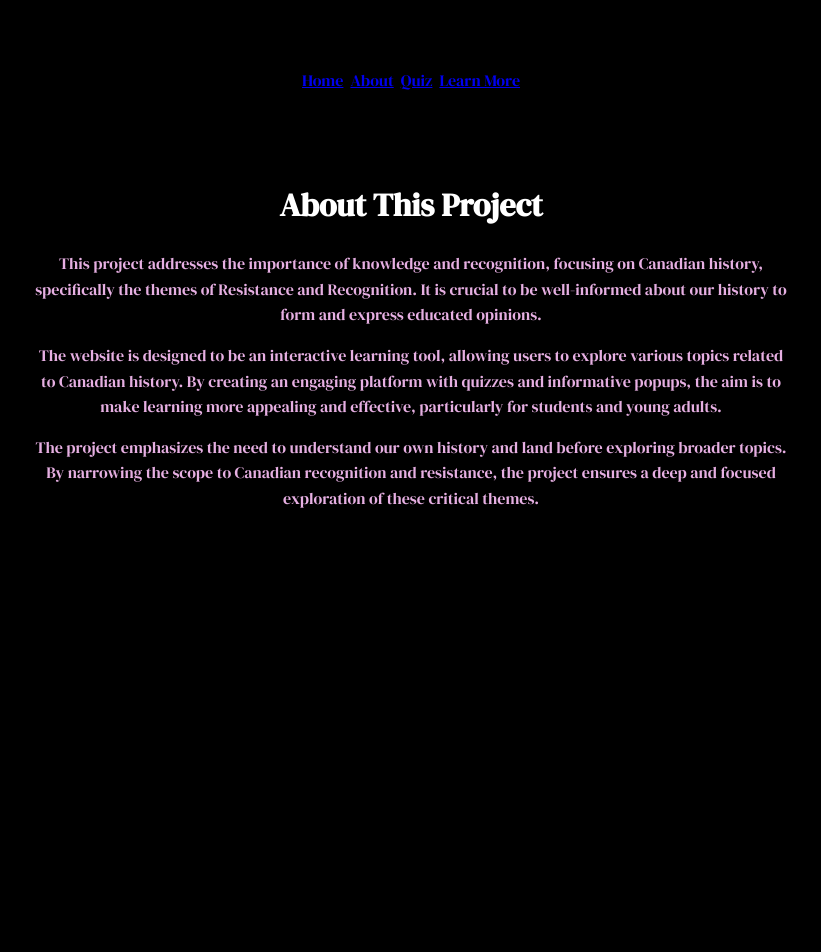
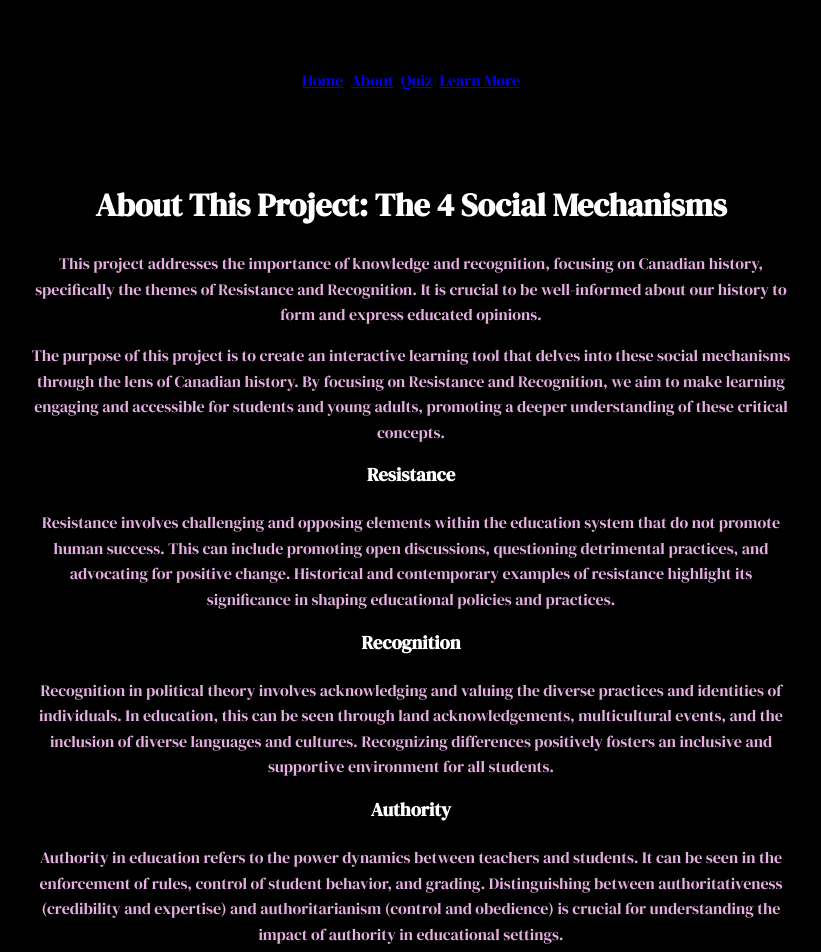
Before and after one commit to ssiddiqi0/SocialMechanisms, a React (Create React App) app: page /About in a window 1280 px wide. Shown: the top 952 px of the page, without its empty margins (229-1050 px from the left). Before the commit the page ends 800 px from the top, so only its background shows below. Built offline with nearby package versions, Linux system fonts and the light colour scheme.

Commit message:
about page added

```diff
--- a/src/App.css
+++ b/src/App.css
@@ -300,6 +300,8 @@ img {
   font-size: 1em;
 }
 
+
+/* About CSS */
 .about-container {
   max-width: 800px;
   margin: 0 auto;
@@ -314,7 +316,16 @@ img {
   color: #ffffff;
   margin-bottom: 20px;
 }
-
+.about-container h2 {
+  text-align: center;
+  color: #ffffff;
+  margin-bottom: 20px;
+}
+.about-container h3 {
+  text-align: center;
+  color: #ffffff;
+  margin-bottom: 20px;
+}
 .about-container p {
   margin-bottom: 15px;
 }
--- a/src/pages/about.js
+++ b/src/pages/about.js
@@ -3,16 +3,34 @@ import React from 'react';
 const About = () => {
   return (
     <div className="about-container">
-      <h1>About This Project</h1>
+      <h1>About This Project: The 4 Social Mechanisms</h1>
       <p>
         This project addresses the importance of knowledge and recognition, focusing on Canadian history, specifically the themes of Resistance and Recognition. It is crucial to be well-informed about our history to form and express educated opinions.
       </p>
-      <p>
-        The website is designed to be an interactive learning tool, allowing users to explore various topics related to Canadian history. By creating an engaging platform with quizzes and informative popups, the aim is to make learning more appealing and effective, particularly for students and young adults.
-      </p>
-      <p>
-        The project emphasizes the need to understand our own history and land before exploring broader topics. By narrowing the scope to Canadian recognition and resistance, the project ensures a deep and focused exploration of these critical themes.
-      </p>
+      <p>The purpose of this project is to create an interactive learning tool that delves into these social mechanisms through the lens of Canadian history. By focusing on Resistance and Recognition, we aim to make learning engaging and accessible for students and young adults, promoting a deeper understanding of these critical concepts.</p>
+
+      <div className="mechanism">
+        <h3>Resistance</h3>
+        <p>Resistance involves challenging and opposing elements within the education system that do not promote human success. This can include promoting open discussions, questioning detrimental practices, and advocating for positive change. Historical and contemporary examples of resistance highlight its significance in shaping educational policies and practices.</p>
+      </div>
+
+      <div className="mechanism">
+        <h3>Recognition</h3>
+        <p>Recognition in political theory involves acknowledging and valuing the diverse practices and identities of individuals. In education, this can be seen through land acknowledgements, multicultural events, and the inclusion of diverse languages and cultures. Recognizing differences positively fosters an inclusive and supportive environment for all students.</p>
+      </div>
+
+      <div className="mechanism">
+        <h3>Authority</h3>
+        <p>Authority in education refers to the power dynamics between teachers and students. It can be seen in the enforcement of rules, control of student behavior, and grading. Distinguishing between authoritativeness (credibility and expertise) and authoritarianism (control and obedience) is crucial for understanding the impact of authority in educational settings.</p>
+      </div>
+
+      <div className="mechanism">
+
+        <h3>Reproduction</h3>
+        <p>Reproduction suggests that schools tend to reproduce what is happening in society at large. Examples include language development among youth, age-based differentiation, workforce preparation, gender norms, and societal stereotypes. Understanding this mechanism helps us see how education systems mirror societal structures and values.</p>
+      </div>
+
+
     </div>
   );
 };
--- a/src/pages/learnmore.js
+++ b/src/pages/learnmore.js
@@ -86,6 +86,15 @@ const LearnMore = () => {
         </div>
     </div>
     <div className="collapsible">
+        <button className="collapsible-btn" onClick={() => handleToggle(9)}>
+          Study Scams from Punjab to Canada
+        </button>
+        <div className={`collapsible-content ${openIndex === 9 ? 'open' : ''}`}>
+          <p>Many students from Punjab were lured to Canada with promises of easy admissions and visas. However, upon arrival, they faced high tuition fees and were often forced into menial jobs, leading to exploitation and significant financial difficulties. This situation has led to widespread concern about fraudulent practices and the need for better regulation and support for international students.</p>
+          <a href="https://studyinternational.com/news/punjab-to-canada-study-scams/" target="_blank" rel="noopener noreferrer">Read More</a>
+        </div>
+      </div>
+    <div className="collapsible">
   <button className="collapsible-btn" onClick={() => handleToggle(8)}>
     Residential School History
   </button>
--- a/src/pages/quizdata.js
+++ b/src/pages/quizdata.js
@@ -91,7 +91,7 @@ export const quiz = {
         "correctAnswer": "4",
         "messageForCorrectAnswer": "Correct!",
         "messageForIncorrectAnswer": "Incorrect. Please try again!",
-        "explanation": "The 94 Calls to Action issued by the Truth and Reconciliation Commission are recommendations aimed at addressing the legacy of residential schools and promoting reconciliation. They focus on various aspects including justice, education, and the integration of Indigenous perspectives into Canadian society.",
+        "explanation": "The 94 Calls to Action issued by the Truth and Reconciliation Commission of Canada are a set of recommendations aimed at addressing the legacy of residential schools and fostering reconciliation. Their primary purpose is to guide governments, institutions, and organizations in acknowledging the historical injustices faced by Indigenous peoples, promoting justice and healing for survivors, strengthening Indigenous rights, and integrating Indigenous perspectives into public education. By implementing these actions, the TRC seeks to build a more equitable and respectful relationship between Indigenous and non-Indigenous Canadians.",
         "point": "1"
     },
     {
@@ -111,6 +111,23 @@ export const quiz = {
         "explanation": "The Truth and Reconciliation Commission’s findings have significantly influenced public and institutional attitudes by increasing awareness of the residential school system's impact and prompting efforts towards reconciliation. This includes official apologies, support programs for survivors, and integration of Indigenous perspectives into public education.",
         "point": "1"
     },
+    {
+        "question": "In recent years, thousands of students from Punjab have been lured to Canada with what may now be considered \"false promises\". What were the consequences they faced upon arrival?",
+        "questionType": "text",
+        "answerSelectionType": "single",
+        "answers": [
+          "They were promised easy admissions and visas, but faced high tuition fees and menial jobs upon arrival, leading to significant academic pressure and social isolation.",
+          "They were offered full scholarships and free housing, leading to a comfortable transition and successful careers.",
+          "They were guaranteed high-paying jobs and citizenship, resulting in immediate financial stability and integration.",
+          "They were given accurate information about costs and challenges, which helped them plan their studies effectively."
+        ],
+        "questionPic": "https://i.cbc.ca/1.6869256.1686184051!/cumulusImage/httpImage/image.jpg_gen/derivatives/16x9_780/protest-against-deportation.jpg",
+        "correctAnswer": "1",
+        "messageForCorrectAnswer": "Correct!",
+        "messageForIncorrectAnswer": "Incorrect. Please try again!",
+        "explanation": "Many stdents from Punjab were lured to Canada with promises of easy admissions and visas. However, upon arrival, they faced high tuition fees and were often forced into menial jobs, leading to exploitation and financial difficulties.",
+        "point": "1"
+      },
     {
         "question": "What recent legal or policy changes have been implemented to recognize the rights and contributions of historically marginalized communities in Canada?",
         "questionType": "text",
--- a/src/pages/quizpage.js
+++ b/src/pages/quizpage.js
@@ -11,5 +11,5 @@ const QuizPage = () => {
   );
 };
 // article 1: https://www.thecanadianencyclopedia.ca/en/article/calder-case
-
+// https://www.komagatamaruweek.com/
 export default QuizPage;
```
